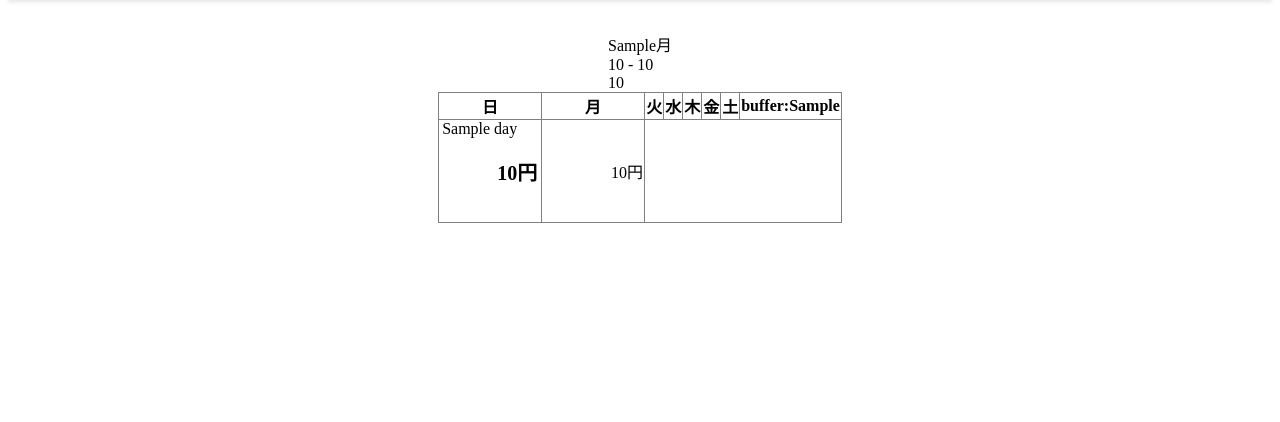
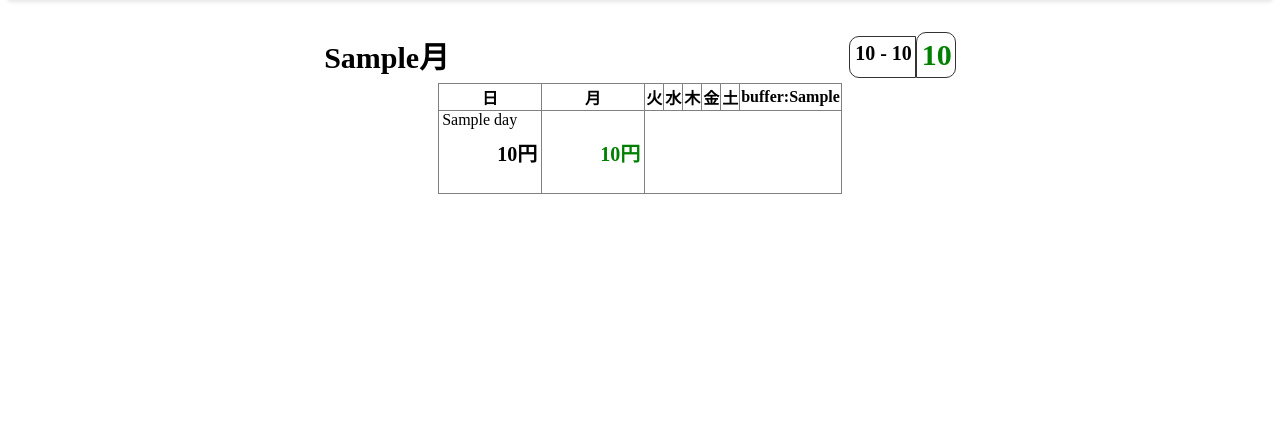
Before and after one commit to z-fujimori/one_week_wallet, a Django app: template expenses/templates/expenses/monthly.html in a window 1280 px wide. Shown: the part 80-502 px from the top of the page. Run offline with Django 5.2, Linux system fonts and the light colour scheme; data comes from the database, SQL or seed files in the repository; both versions use the stored data as it was after the commit; tables that the repository leaves empty hold one stand-in row (values such as "Sample post"); the template is opened without the code that fills it: values that come from a table or form of the project are taken from there, most other values are stand-ins (such as "Sample title", 1, 10 or a date in 2020).

Commit message:
仮完成

```diff
--- a/expenses/static/expenses/css/monthly.css
+++ b/expenses/static/expenses/css/monthly.css
@@ -3,15 +3,16 @@
     flex-direction: column;
     justify-content: center;
     align-items: center;
+    /* width: 75%; */
 }
 
 .monthly-calendar-table {
-    margin: 0 auto;
+    /* margin: 0 auto; */
 }
 
 td{
     width: 100px;
-    height: 100px;
+    height: 80px;
     position: relative;
     text-align: right;
 
@@ -25,8 +26,62 @@ td{
 
 .calendar-cell-amount{
     font-size: 20px;
-    font-weight: bold;
+    font-weight: 600;
     padding-right: 3px;
     word-break: break-word;
     overflow-wrap: break-word;
 }
+
+.calendar-cell-diff {
+    font-size: 20px;
+    font-weight: 600;
+    padding-right: 3px;
+    word-break: break-word;
+    overflow-wrap: break-word;
+}
+
+/* 上部の表示 */
+.month-head {
+    display: flex;
+    justify-content: space-between;
+    align-items: center;
+    padding-bottom: 5px;
+}
+.month-month {
+    font-size: 30px;
+    font-weight: 700;
+}
+.month-spase {
+    padding: 0 200px;
+}
+.month-money {
+    display: flex;
+}
+.month-money-calc {
+    height: 30px;
+    border: 1px solid #333;
+    border-top-left-radius: 10px;
+    border-bottom-left-radius: 10px;
+    padding: 5px;
+    /* 文字 */
+    font-size: 20px;
+    font-weight: 600;
+    padding-right: 3px;
+    word-break: break-word;
+    overflow-wrap: break-word;
+    /* 下付きに */
+    margin-top: auto;
+}
+.month-money-total {
+    border: 1px solid #333;
+    border-top-left-radius: 10px;
+    border-top-right-radius: 10px;
+    border-bottom-right-radius: 10px;
+    padding: 5px;
+    /* 文字 */
+    font-size: 30px;
+    font-weight: 600;
+    padding-right: 3px;
+    word-break: break-word;
+    overflow-wrap: break-word;
+}
--- a/expenses/templates/expenses/monthly.html
+++ b/expenses/templates/expenses/monthly.html
@@ -12,11 +12,13 @@
 <!-- ^ 数字桁区切り -->
 <div class="monthly-calendar">
 
-    <div>
-        <div>{{this_month}}月</div>
-        <div>
-            <div>{{sum_max_weekly_limits}} - {{month_total}}</div>
-            <div>{{sum_total_diff}}</div>
+    <div class="month-head">
+        <div class="month-month">{{this_month}}月</div>
+        <div class="month-spase"></div>
+        <div class="month-money">
+            <div class="month-money-calc">{{sum_max_weekly_limits}} - {{month_total}}</div>
+            <div class="month-money-total" style="{% if sum_total_diff < 0 %}color: red; {% else %}color: green; {% endif %}" onclick="openModal('{{date}}','{{expenses}}')"
+            >{{sum_total_diff}}</div>
         </div>
     </div>
 
@@ -44,8 +46,8 @@
                             {% endif %}
                         </td>
                     {% endfor %}
-                    <td>
-                        <div>{{ diff_amount }}円</div>
+                    <td style="{% if diff_amount < 0 %}color: red; {% else %}color: green; {% endif %}" onclick="openModal('{{date}}','{{expenses}}')">
+                        <div class="calendar-cell-diff">{{ diff_amount }}円</div>
                     </td>
                 </tr>
             {% endfor %}
--- a/expenses/views.py
+++ b/expenses/views.py
@@ -38,7 +38,7 @@ def index(request):
         week_total += expense.amount
         expense_data[expense.date.isoformat()].append(expense)
     # daily_amount_total = sorted(daily_amount.items())
-    daily_amount_total = [( date.strftime("%m-%d"), WEEKDAYS_JP[date.weekday()], daily_amount[date] ) for date in this_week]
+    daily_amount_total = [( date.strftime("%Y-%m-%d"), WEEKDAYS_JP[date.weekday()], daily_amount[date] ) for date in this_week]
     # daily_amount_total.append(("", "", week_total ))
 
     expense_data_serialized = {
@@ -60,6 +60,7 @@ def index(request):
     max_weekly_limit = budgetSetting.max_weekly_limit
     # 今月残量
     diff_amount = budgetSetting.max_weekly_limit - week_total
+    expenses_json = json.dumps(expense_data_serialized)
 
     return render(request, "expenses/index.html",{
         "sun_day": this_week[0].strftime("%m-%d"),
@@ -72,6 +73,7 @@ def index(request):
         "next_sat_day": (this_week[6] + timedelta(days=7)).strftime("%m-%d"),
         "today": date.today().isoformat(),
         "expenses": expense_data_serialized,
+        # "expenses": expenses_json,
         "daily_amount_total": daily_amount_total,
         # "datas": {"expenses": expense_data}
         "datas": json.dumps({"expenses": expense_data_serialized}, ensure_ascii=False),
```
Also changed, not shown: expenses/templates/expenses/index.html (+12 -8 lines), db.sqlite3.
